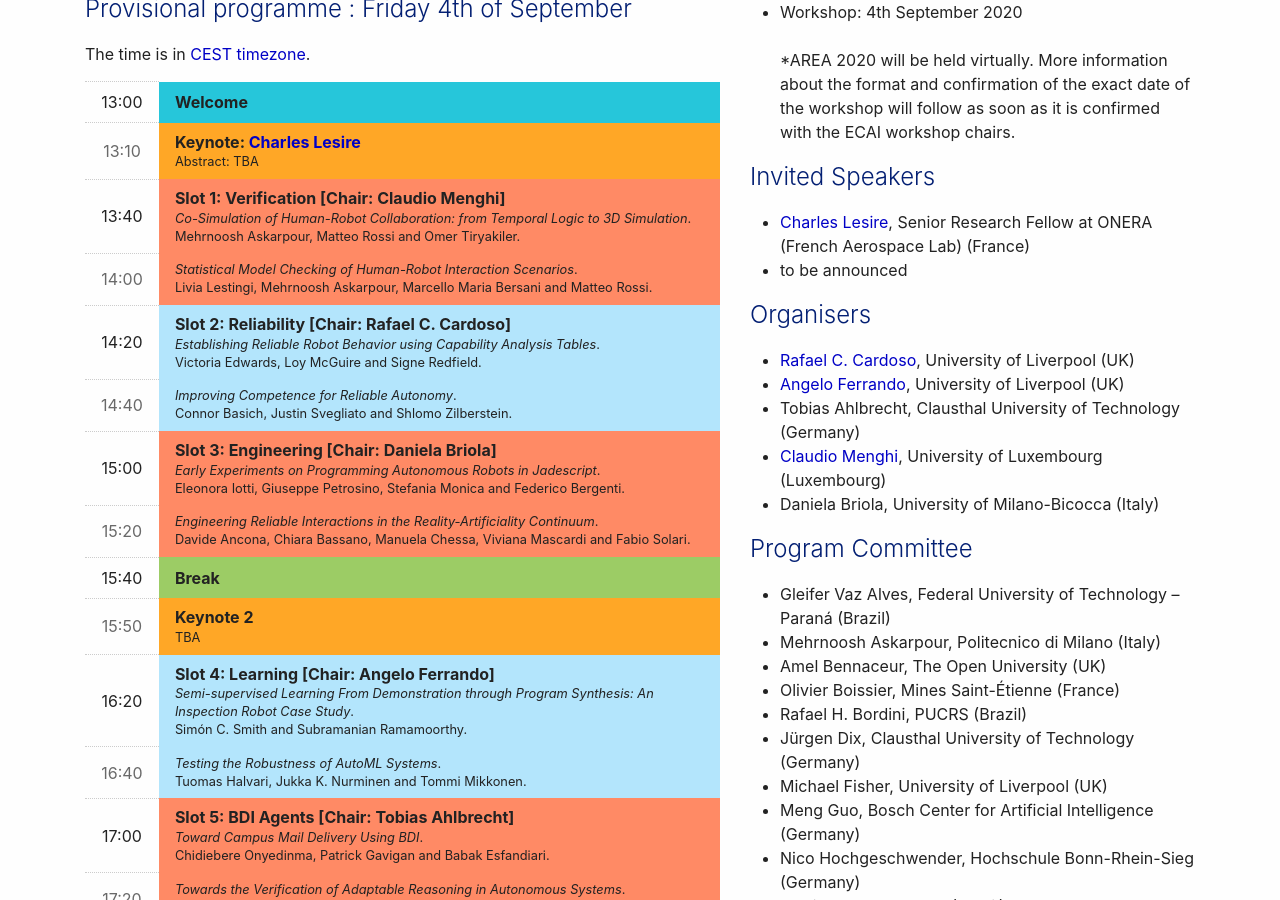
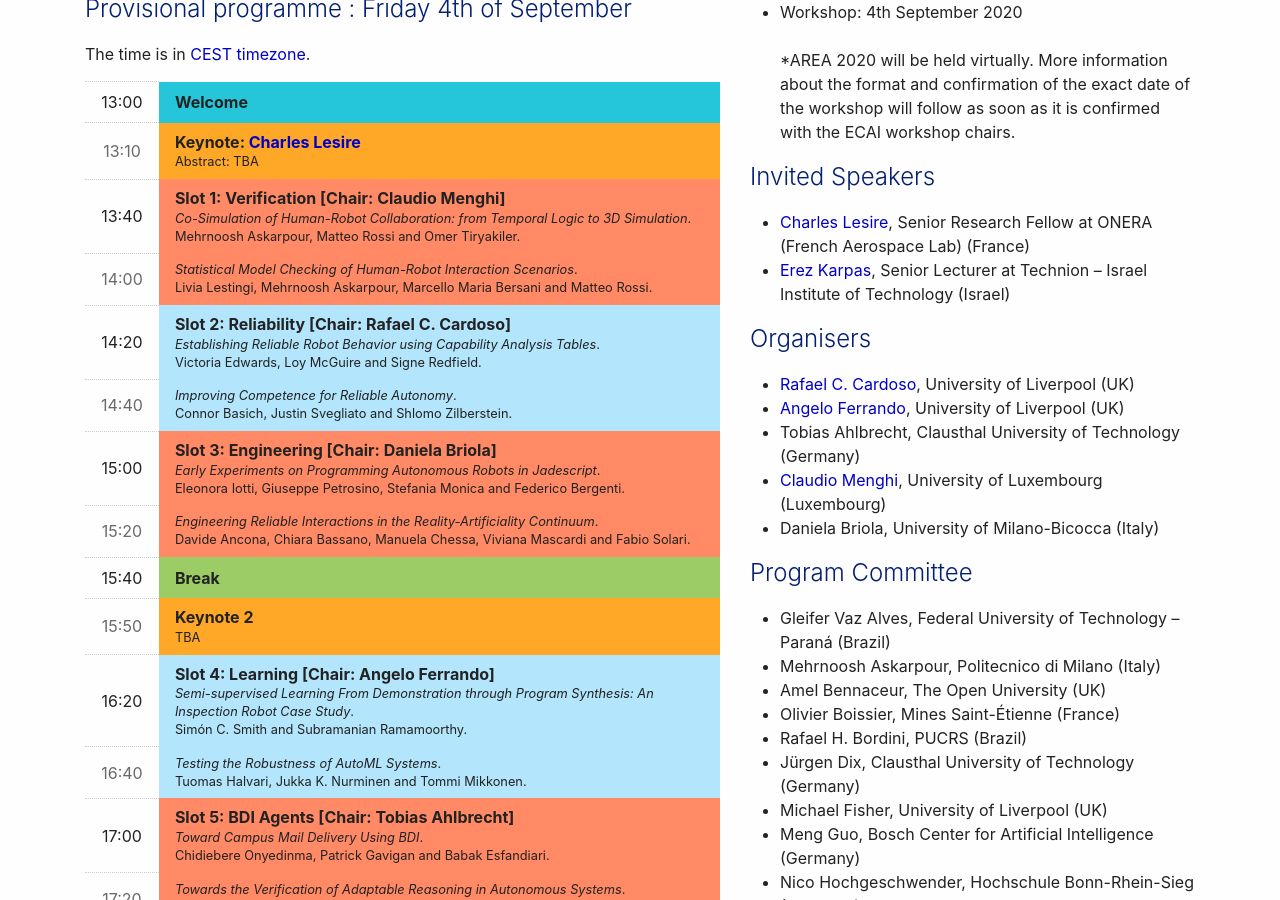
Before and after one commit to area2020/area2020.github.io, a Jekyll site: the page built from index.md, in a window 1280 px wide and 900 px high, scrolled down 406 px. Built offline with Jekyll 4.4.1, drawn with Linux system fonts in a browser that asks for light colours; nearby versions of some CDN libraries.

Commit message:
Update index.md

```diff
--- a/index.md
+++ b/index.md
@@ -333,7 +333,7 @@ We will evaluate applying for a special issue on a Journal (to be selected) wher
 
 <ul>
 <li><a href="https://sites.google.com/view/charles-lesire" target="_blank">Charles Lesire</a>, Senior Research Fellow at ONERA (French Aerospace Lab) (France)</li>
-  <li>to be announced</li>
+  <li><a href="https://karpase.net.technion.ac.il/" target="_blank">Erez Karpas</a>, Senior Lecturer at Technion – Israel Institute of Technology (Israel)</li>
 </ul>
 
 ## Organisers
```
